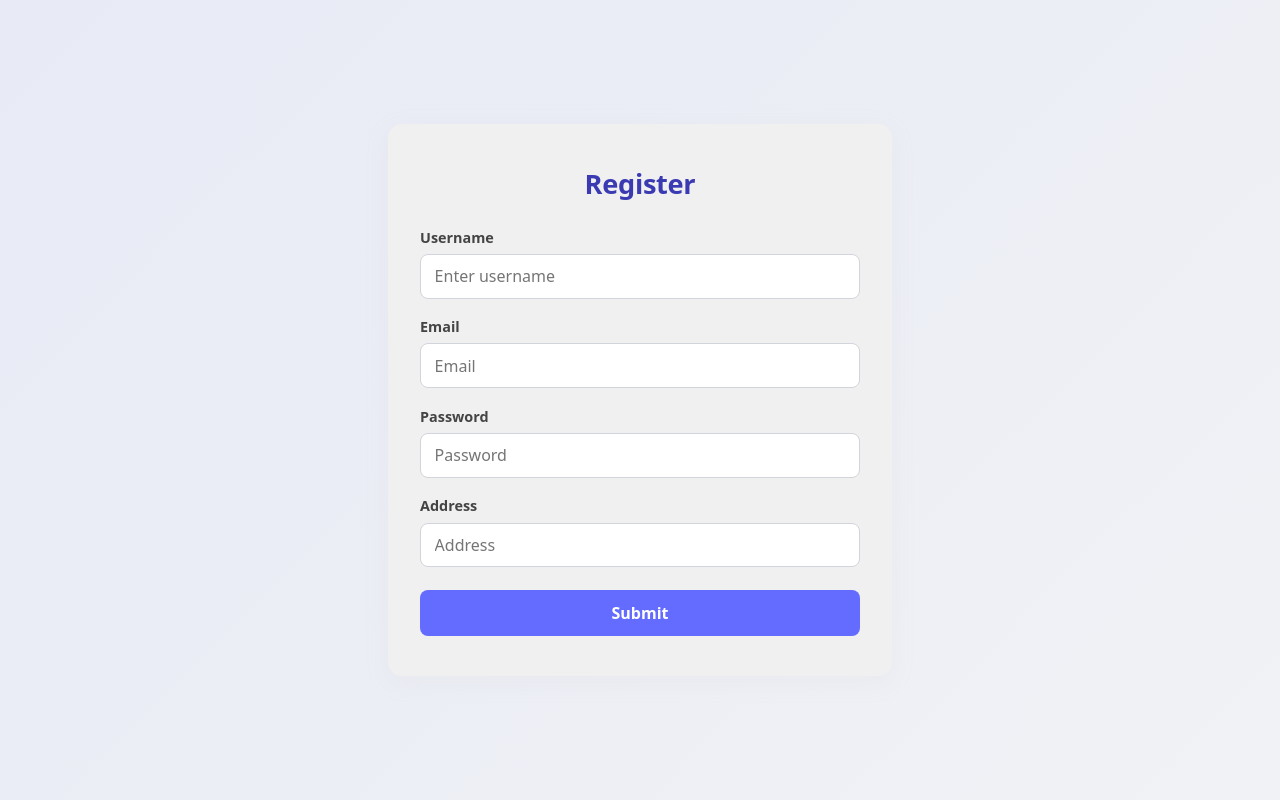
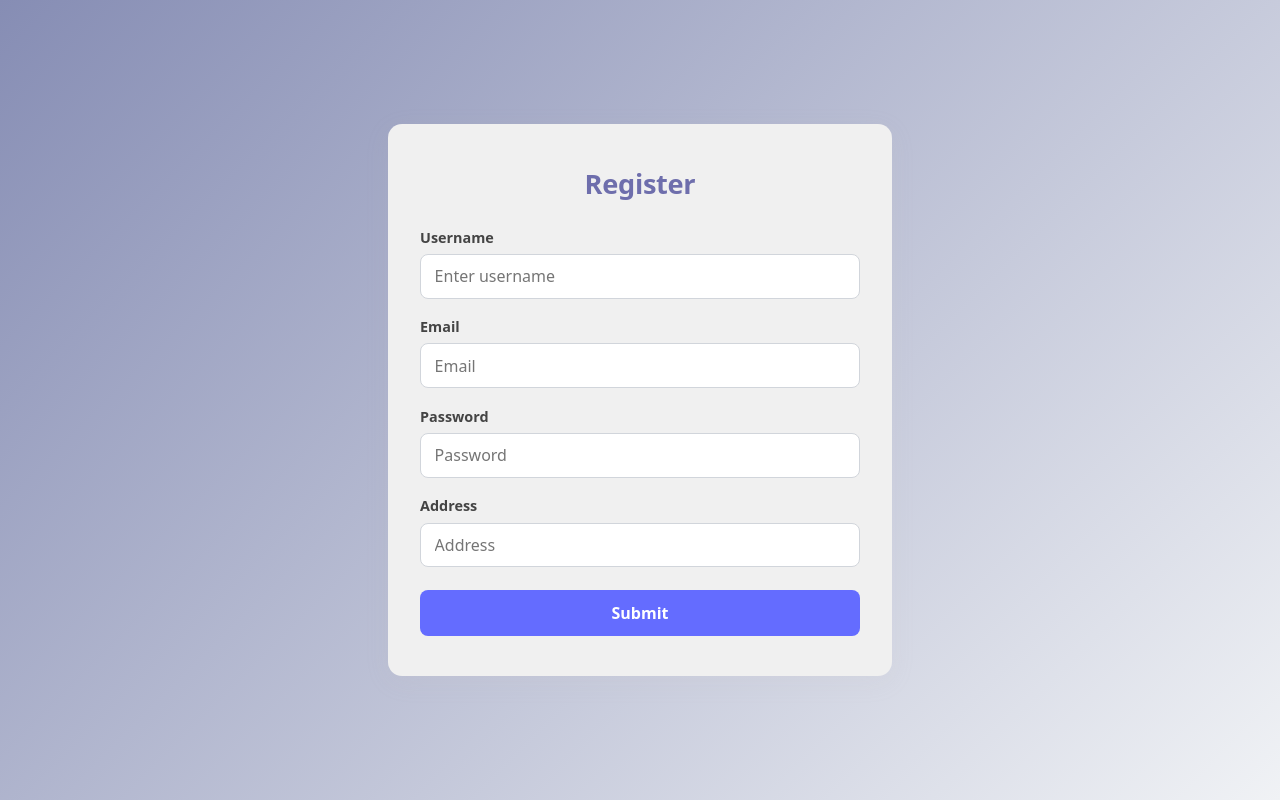
Before and after one commit to aiamagdi90/FeedbackLoop, a React (Vite) app: page / in a window 1280 px wide. Built offline with nearby package versions, Linux system fonts and the light colour scheme.

Commit message:
change in css

```diff
--- a/src/App.css
+++ b/src/App.css
@@ -5,7 +5,7 @@
   align-items: center;
   justify-content: center;
   padding: 1rem;
-  background: linear-gradient(135deg, #e8eaf6 0%, #f0f2f5 100%);
+  background: linear-gradient(135deg, #868db4 0%, #f0f2f5 100%);
   box-sizing: border-box;
 }
 
@@ -26,7 +26,7 @@
 .form-card h2 {
   margin: 0 0 0.25rem;
   font-size: clamp(1.3rem, 4vw, 1.7rem);
-  color: #3a3ab3;
+  color: #6e6eac;
   text-align: center;
   letter-spacing: -0.3px;
 }
```
